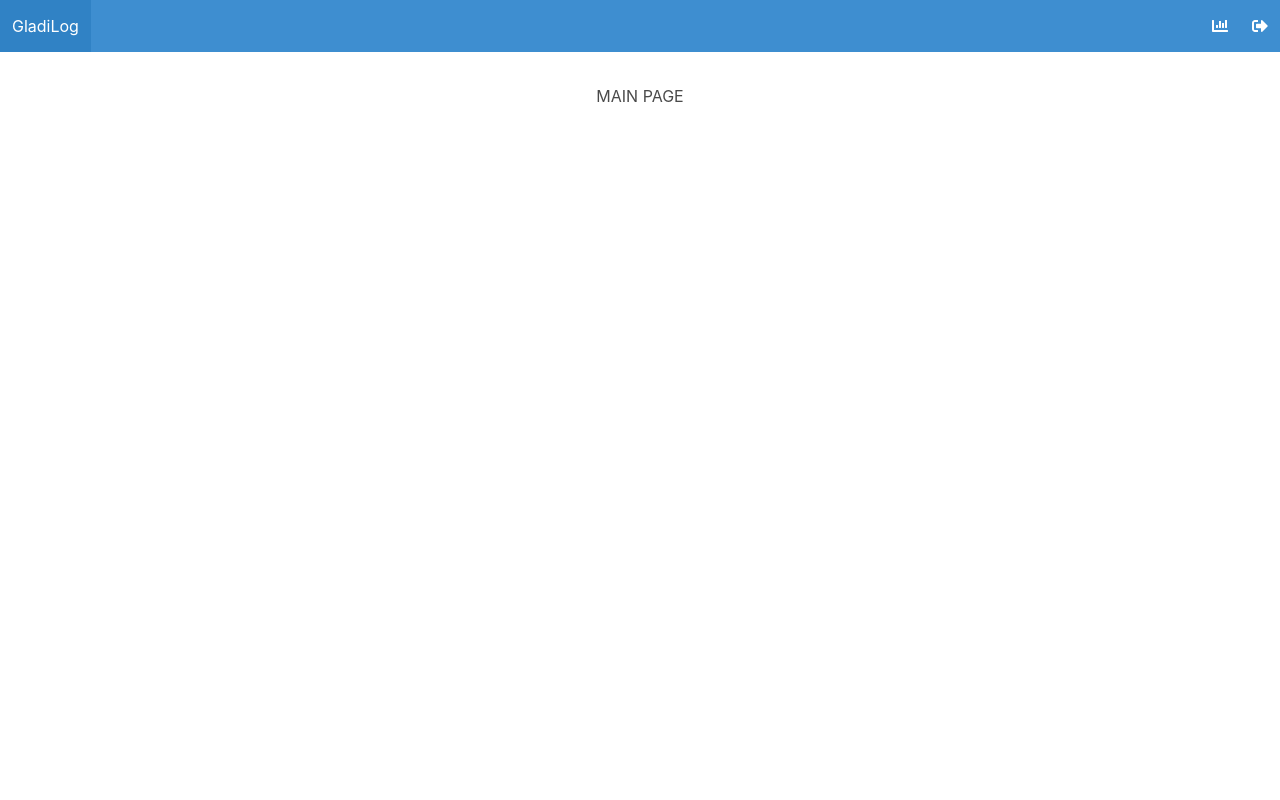
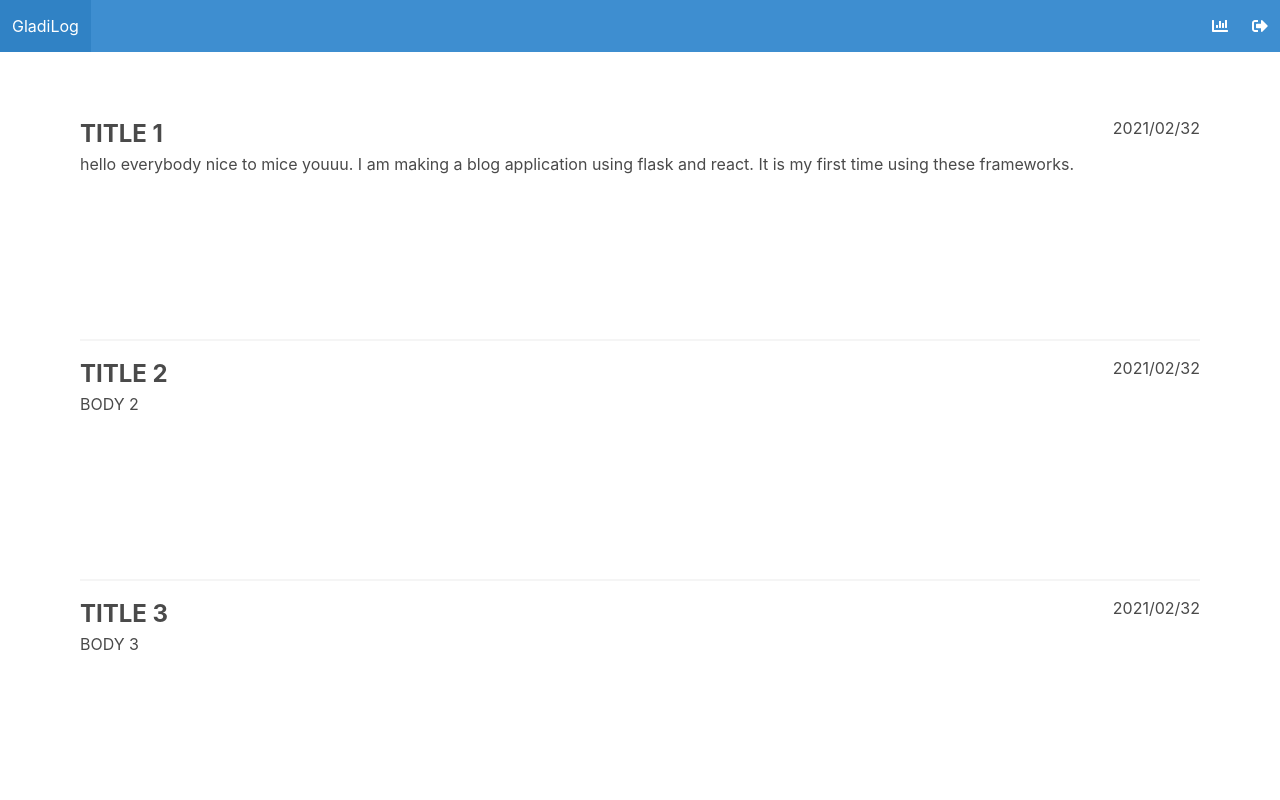
Before and after one commit to jongeunk0613/GladiLog, a React (Create React App) app in the folder client/: page / in a window 1280 px wide. Shown: the top 800 px of the page. Built offline with nearby package versions, Linux system fonts and the light colour scheme; what axios-hooks would draw is missing.

Commit message:
[Feat] #6 : Main page
Show the post list using some dummy data.

```diff
--- a/client/src/pages/Main.js
+++ b/client/src/pages/Main.js
@@ -1,8 +1,45 @@
 import React from 'react';
+import styled from 'styled-components';
+
+import PostList from '../components/PostList';
+
+const posts = [
+    {
+        id: 1,
+        title: 'TITLE 1',
+        body: 'hello everybody nice to mice youuu. I am making a blog application using flask and react. It is my first time using these frameworks. ',
+        created: '2021/02/32',
+    },
+    {
+        id: 2,
+        title: 'TITLE 2',
+        body: 'BODY 2',
+        created: '2021/02/32',
+    },
+    {
+        id: 3,
+        title: 'TITLE 3',
+        body: 'BODY 3',
+        created: '2021/02/32',
+    },{
+        id: 4,
+        title: 'TITLE 2',
+        body: 'BODY 2',
+        created: '2021/02/32',
+    },
+    {
+        id: 5,
+        title: 'TITLE 3',
+        body: 'BODY 3',
+        created: '2021/02/32',
+    }
+];
 
 const Main = () => {
     return (
-        <div>MAIN PAGE</div>
+        <>
+            <PostList posts={posts}/>
+        </>
     )
 }
 
```
